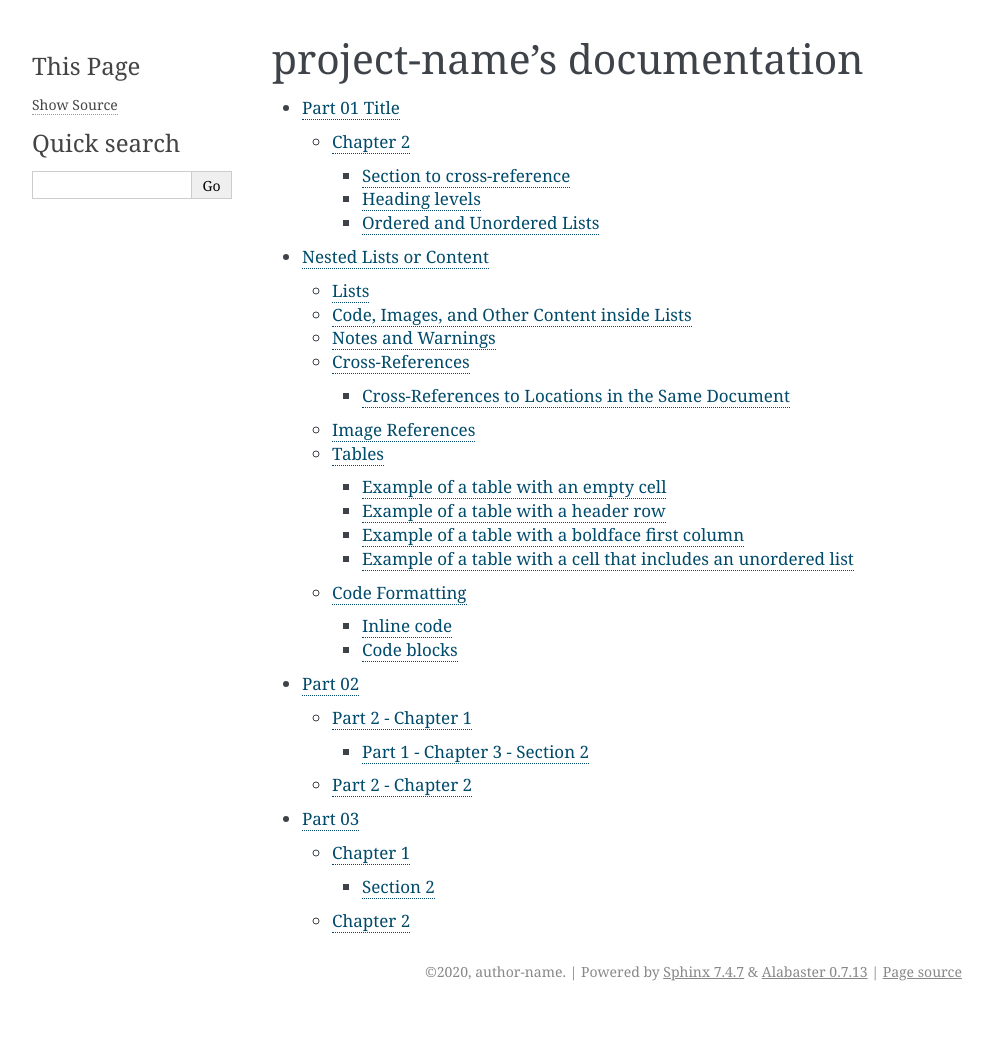
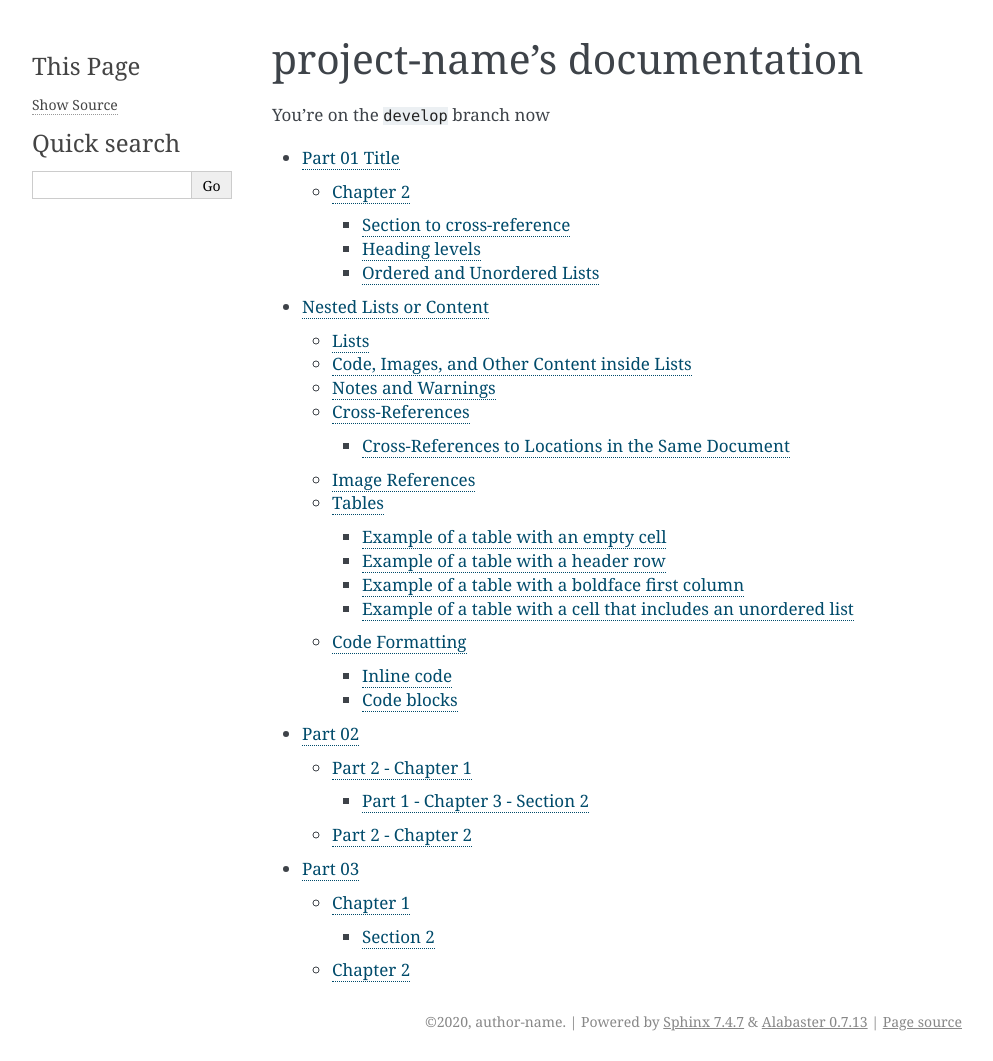
Before and after one commit to mbdraks/sphinx-rst-template, a Sphinx documentation site: the page built from docs/index.rst, in a window 1280 px wide. Shown: the whole page, without its empty margins (148-1141 px from the left). Built offline with Sphinx 7.4.7, drawn with Linux system fonts in a browser that asks for light colours; before the commit the page ends 1011 px from its top, so only the background shows below that.

Commit message:
including the version

```diff
--- a/docs/index.rst
+++ b/docs/index.rst
@@ -1,5 +1,7 @@
 project-name's documentation
 ############################
+
+You're on the ``develop`` branch now
 
 .. toctree::
    :maxdepth: 3
```
